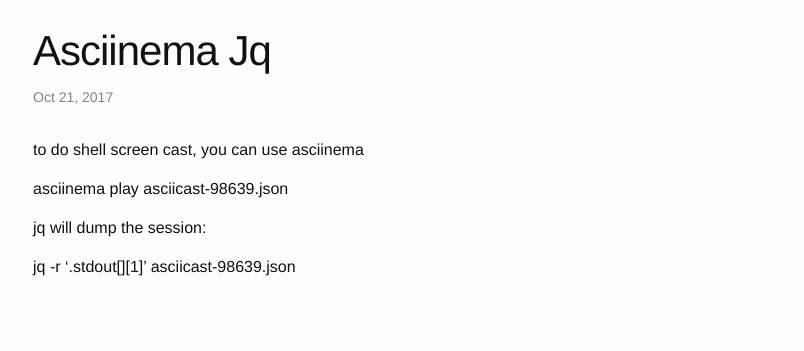
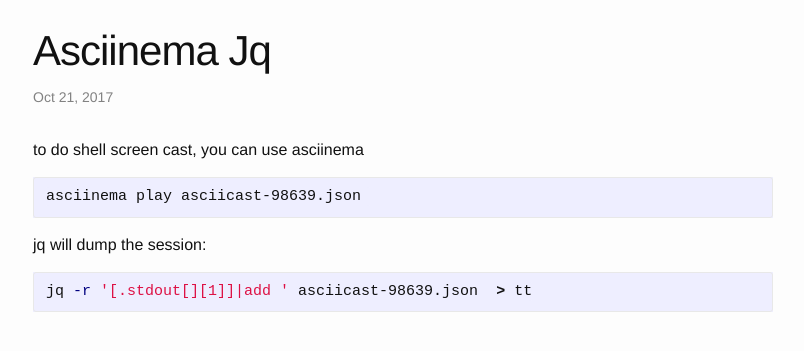
Before and after one commit to alexmadon/alexmadon.github.io, a Jekyll site: the page built from _posts/2017-10-21-asciinema-jq.md, in a window 1280 px wide. Shown: the top 351 px of the page, without its empty margins (237-1041 px from the left). Built offline with Jekyll 4.4.1, drawn with Linux system fonts in a browser that asks for light colours.

Commit message:
markdown shell for jekyll

````diff
--- a/_posts/2017-10-21-asciinema-jq.md
+++ b/_posts/2017-10-21-asciinema-jq.md
@@ -5,9 +5,12 @@ tags: linux screencast
 
 to do shell screen cast, you can use asciinema
 
-  asciinema play asciicast-98639.json
-
+```sh
+asciinema play asciicast-98639.json
+```
 
 jq will dump the session:
 
-  jq -r '.stdout[][1]' asciicast-98639.json
+```sh
+jq -r '[.stdout[][1]]|add ' asciicast-98639.json  > tt
+```
````
